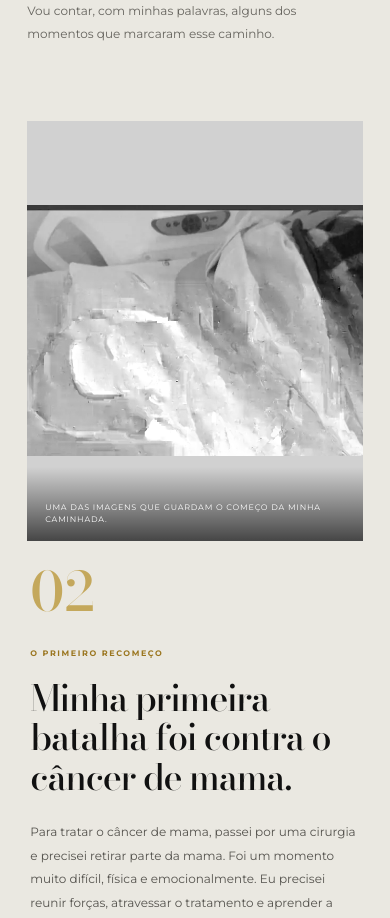
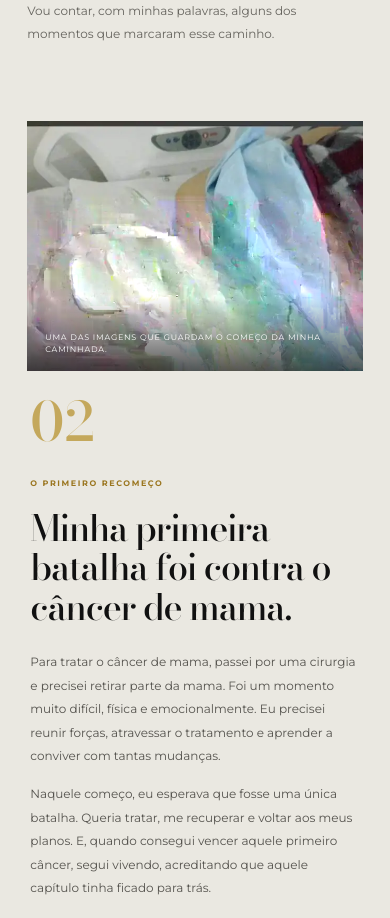
Before and after one commit to viviroque1711/jornada-da-ju, a React (Vite) app: page / in a window 390 px wide. Shown: the part 4260-5178 px from the top of the page. Built offline with nearby package versions, Linux system fonts and the light colour scheme.

Commit message:
fix: show first chapter hospital photo in color at its native 4:3 ratio

```diff
--- a/src/styles.css
+++ b/src/styles.css
@@ -240,3 +240,39 @@ img{display:block;max-width:100%}
 .video-audio-toggle:hover{background:#e8b936;color:#111;border-color:#e8b936}
 @media(max-width:900px){.video-audio-toggle{right:50%;transform:translateX(50%);bottom:22px}.video-interlude-note{bottom:67px}}
 @media(max-width:560px){.video-audio-toggle{bottom:18px;padding:10px 13px}.video-interlude-note{bottom:62px}}
+
+/* Correção específica do primeiro capítulo: proporção original e fotografia em cores. */
+.story-chapter:nth-child(1) .story-image{
+  height:auto!important;
+  min-height:0!important;
+  max-height:none!important;
+  aspect-ratio:640 / 477;
+  background:#d7d2c8;
+}
+.story-chapter:nth-child(1) .story-image img{
+  position:absolute;
+  inset:0;
+  width:100%;
+  height:100%;
+  min-height:0;
+  object-fit:cover!important;
+  object-position:center 49%;
+  filter:none!important;
+  background:transparent;
+}
+@media(max-width:900px){
+  .story-chapter:nth-child(1) .story-image{
+    height:auto!important;
+    min-height:0!important;
+    max-height:none!important;
+    aspect-ratio:640 / 477;
+  }
+}
+@media(max-width:560px){
+  .story-chapter:nth-child(1) .story-image{
+    height:auto!important;
+    min-height:0!important;
+    max-height:none!important;
+    aspect-ratio:640 / 477;
+  }
+}
```
